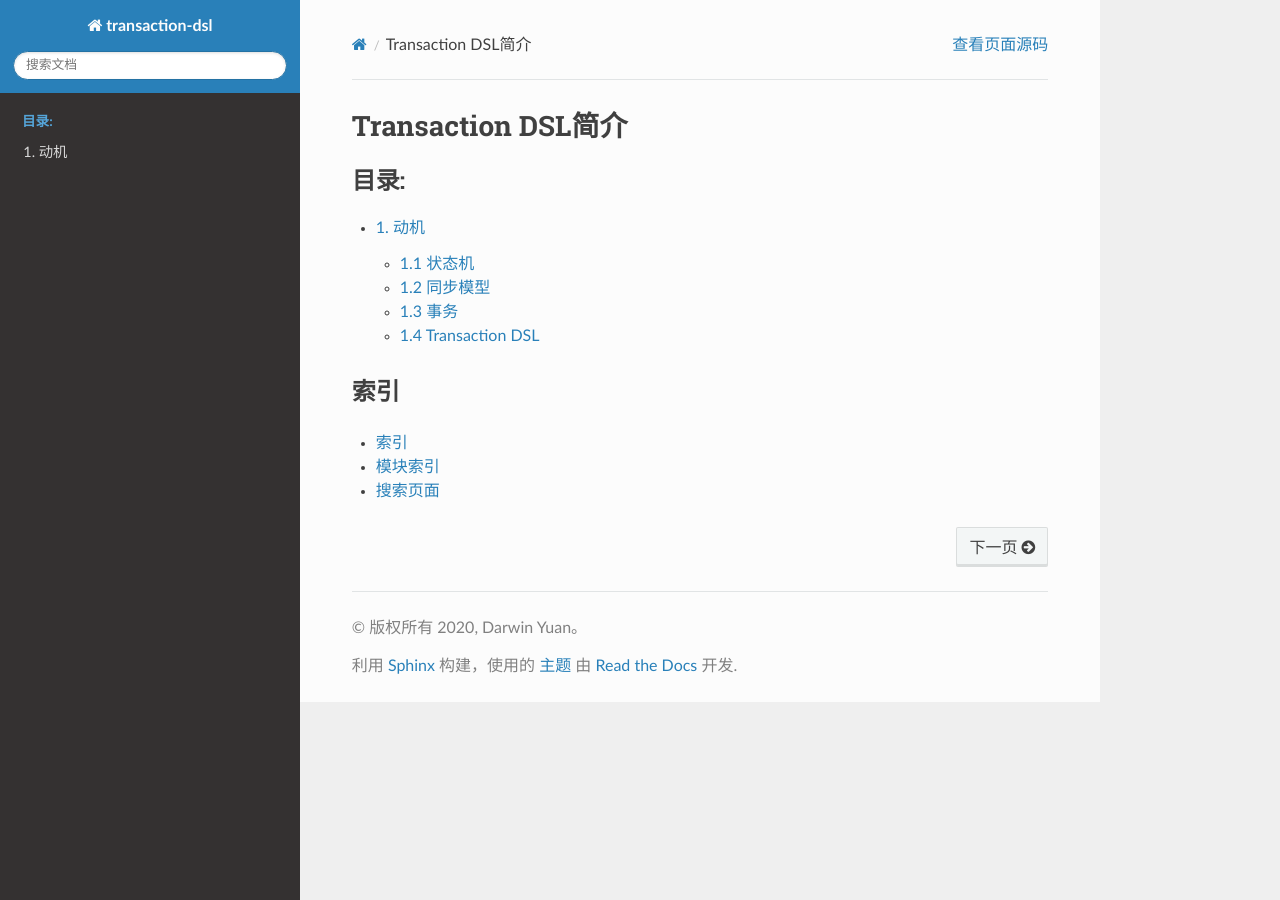
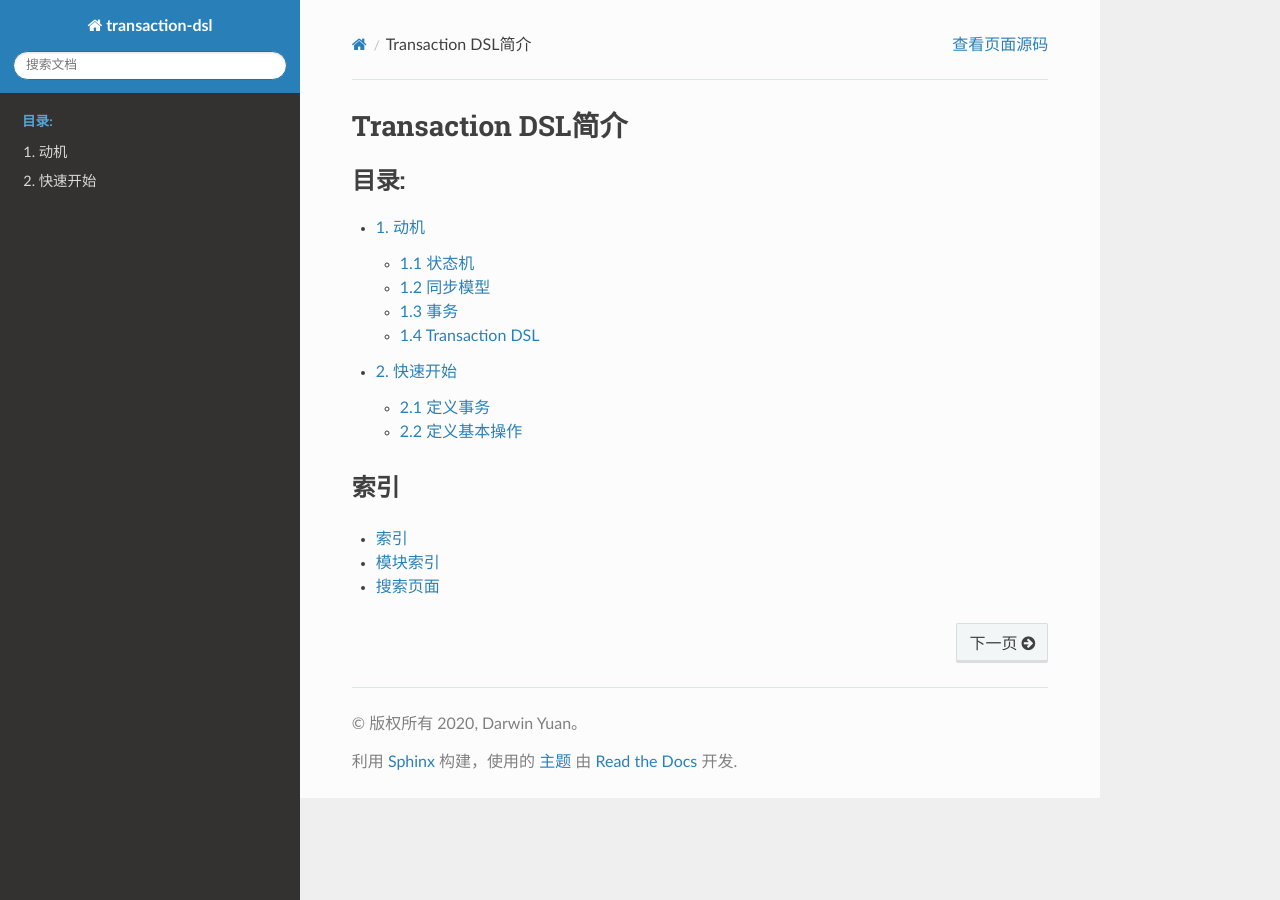
Before and after one commit to godsme/trans-dsl-2, a Sphinx documentation site: the page built from doc/source/index.rst, in a window 1280 px wide. Built offline with Sphinx 7.4.7 and the Read the Docs theme 2.0.0, drawn with Linux system fonts in a browser that asks for light colours; some of the changed lines change nothing that is shown.

Commit message:
added quick-start

```diff
--- a/doc/source/index.rst
+++ b/doc/source/index.rst
@@ -8,6 +8,7 @@ Transaction DSL简介
    :caption: 目录:
 
    motivation
+   quick-start
 
 索引
 =====
--- /dev/null
+++ b/doc/source/quick-start.rst
@@ -0,0 +1,102 @@
+2. 快速开始
+============
+
+我们先通过一系列简单的例子，来对 `Transaction DSL` 有一个直观的认识。
+
+如图所示，站在 US 的角度，一个完整的事务操作，共分为5个步骤:
+  # 从 Other System 1 收到一条请求消息;
+  # 对 Other System 2 进行了一个函数调用;
+  # 对 Other System 3 发送了一条异步消息，并等待其应答消息;
+  # 对 Other System 4 发送了一条异步消息，并等待其应答消息;
+  # 给 Other System 1 发送了一条应答消息。
+
+2.1  定义事务
+--------------
+
+使用 `Transaction DSL` ，我们将上面序列图中的过程定义为:
+
+.. code-block:: c++
+
+  __def_transaction (
+    __sequential
+      ( __asyn(Action1)
+      , __sync(Action2)
+      , __asyn(Action3)
+      , __asyn(Action4)
+      , __sync(Action5))
+  ) Transaction;
+
+这段代码定义了一个名为 Transaction 的事务。它由一个包含了 5 个步骤的 **顺序操作** （Sequential Action）构成。
+每个步骤都是一个 **基本操作** （Atom Action）。
+
+**基本操作** 共分为两类： **同步操作** (Synchronous Action)和 **异步操作** (Asynchronous Action)。
+
+任何无需进一步等待后续消息的 Action，都称作 **同步操作**。这包括：函数调用，以及只发消息、不等回应的操作。
+它们都需要通过 `__sync` 来指明。但为了更加清晰的区分究竟一个同步操作属于哪种具体类型，你可以使用 `__call` 来说明一个操作是函数调用，
+用 `__ind` 来说明这是一个发送指示消息的操作，用 `__rsp` 来说明一个操作是对之前某个请求的一个应答。
+
+任何需要等待异步消息的操作，都称作 **异步操作** 。这包括：典型的 *请求-应答* 操作，消息触发的操作等。
+而异步操作则需要通过 `__asyn` 来说明。同样的，你可以使用其它一些更加具体的修饰来明确一个异步操作的类型。
+比如：你可以使用 `__req` 来说明这是一个消息触发型的请求操作。
+
+所以，之前的例子可以修改为：
+
+.. code-block:: c++
+  __def_transaction (
+    __sequential
+      ( __req(Action1)
+      , __call(Action2)
+      , __asyn(Action3)
+      , __asyn(Action4)
+      , __rsp(Action5))
+  ) Transaction;
+
+现在，我们可以看出，这段代码是对上述序列图简单而直接的描述。
+
+2.2 定义基本操作
+---------------
+
+为了让上述代码可以工作，你需要实现其中的基本操作。事实上，无论一个事务有多么复杂，最终总是由基本操作组成，
+你需要做的事情就是定义这些基本操作，然后使用 Transaction DSL 来描述它们运行的方式和顺序。
+
+我们之前已经提到，基本操作分为两种： **同步操作** 和 **异步操作** 。定义它们时需要直接或间接从下面两个接口继承。
+
+.. code-block:: c++
+
+  struct SyncAction {
+    virtual Status exec(const TransactionInfo&) = 0;
+    virtual ~SyncAction() = default;
+  };
+
+.. code-block:: c++
+
+  struct Action : SyncAction {
+    virtual Status handleEvent(const TransactionInfo&, const Event&) = 0;
+    virtual void stop(const TransactionInfo&) = 0;
+    virtual ~Action() = default;
+  };
+
+对于同步操作，你需要做的就是实现 `SyncAction` 接口，它只有一个方法: `exec`。
+对于函数调用型的同步操作，其实现非常简单，其返回值为 `SUCCESS` 代表此操作成功，如果返回错误值则表示此操作失败。
+
+.. code-block:: c++
+  struct Action2 : SyncAction {
+    Status exec(const TransactionInfo&) {
+      return OtherSystem::func();
+    }
+  };
+
+对于 `Action5` ，尽管它发送了消息，却无需等待任何消息，所以它也是一个同步操作。
+
+.. code-block:: c++
+  struct Action5 : SyncAction {
+    Status exec(const TransactionInfo&) {
+      // 构建并发送消息
+      Response1 response;
+      response.build();
+      return sendResponseTo(OTHER_SYSTEM1_PID, response);
+    }
+  };
+
+而对于异步操作，存在一些常用的模式。大多数情况下，你不需要直接实现 Action 接口，
+而是根据模式从已存在的基类中继承。比如：如果一个异步操作属于简单的 *请求-应答*模式，你只需要从 `SimpleAsyncAction` 继承即可。
```
